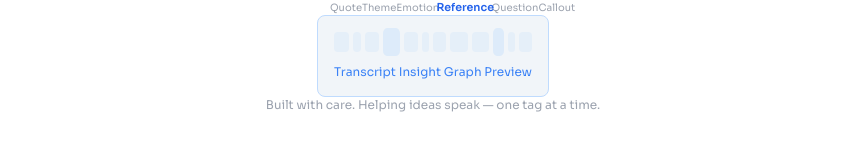
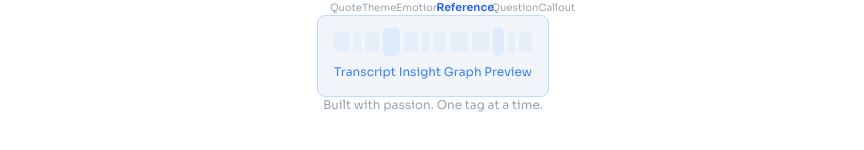
Before and after one commit to Skydeca/Skydeca, a Next.js app: page / in a window 1280 px wide. Shown: the part 1165-1315 px from the top of the page, without its empty margins (207-1071 px from the left). Built offline with nearby package versions, Linux system fonts and the light colour scheme.

Commit message:
fix: ensure all imports are properly used

```diff
--- a/src/app/page.tsx
+++ b/src/app/page.tsx
@@ -189,7 +189,7 @@ export default function HomePage() {
           animate={{ opacity: 1 }}
           transition={{ delay: 2, duration: 1 }}
         >
-          Built with care. Helping ideas speak — one tag at a time.
+          Built with passion. One tag at a time.
         </motion.footer>
       </main>
     </>
```
